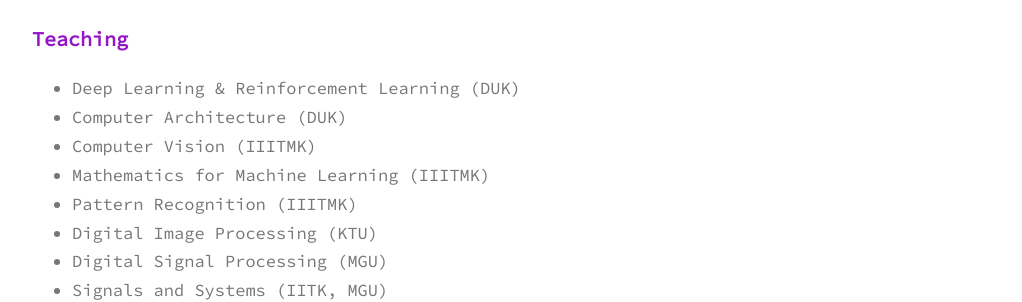
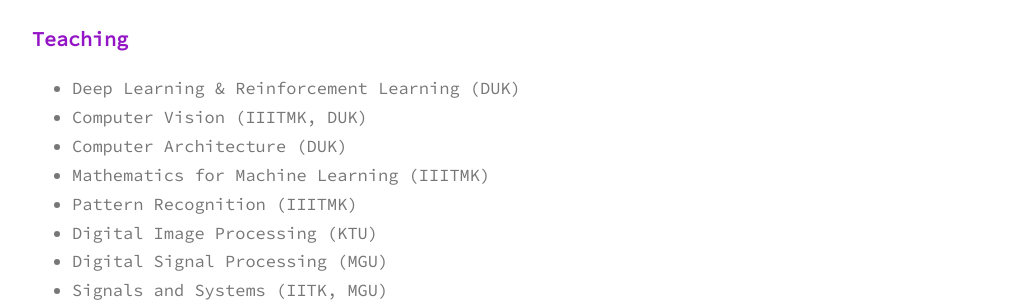
Before and after one commit to sinnuthomas/sinnuthomas.github.io, a Jekyll site: the page built from teaching.md, in a window 1280 px wide. Shown: the part 127-429 px from the top of the page, without its empty margins (128-1150 px from the left). Built offline with Jekyll 4.4.1, drawn with Linux system fonts in a browser that asks for light colours.

Commit message:
Update teaching.md

```diff
--- a/teaching.md
+++ b/teaching.md
@@ -4,8 +4,8 @@
 permalink: /teaching/
 ---
   * Deep Learning & Reinforcement Learning (DUK)
+  * Computer Vision (IIITMK, DUK)
   * Computer Architecture (DUK)
-  * Computer Vision (IIITMK)
   * Mathematics for Machine Learning (IIITMK)
   * Pattern Recognition (IIITMK)
   * Digital Image Processing (KTU)
```
